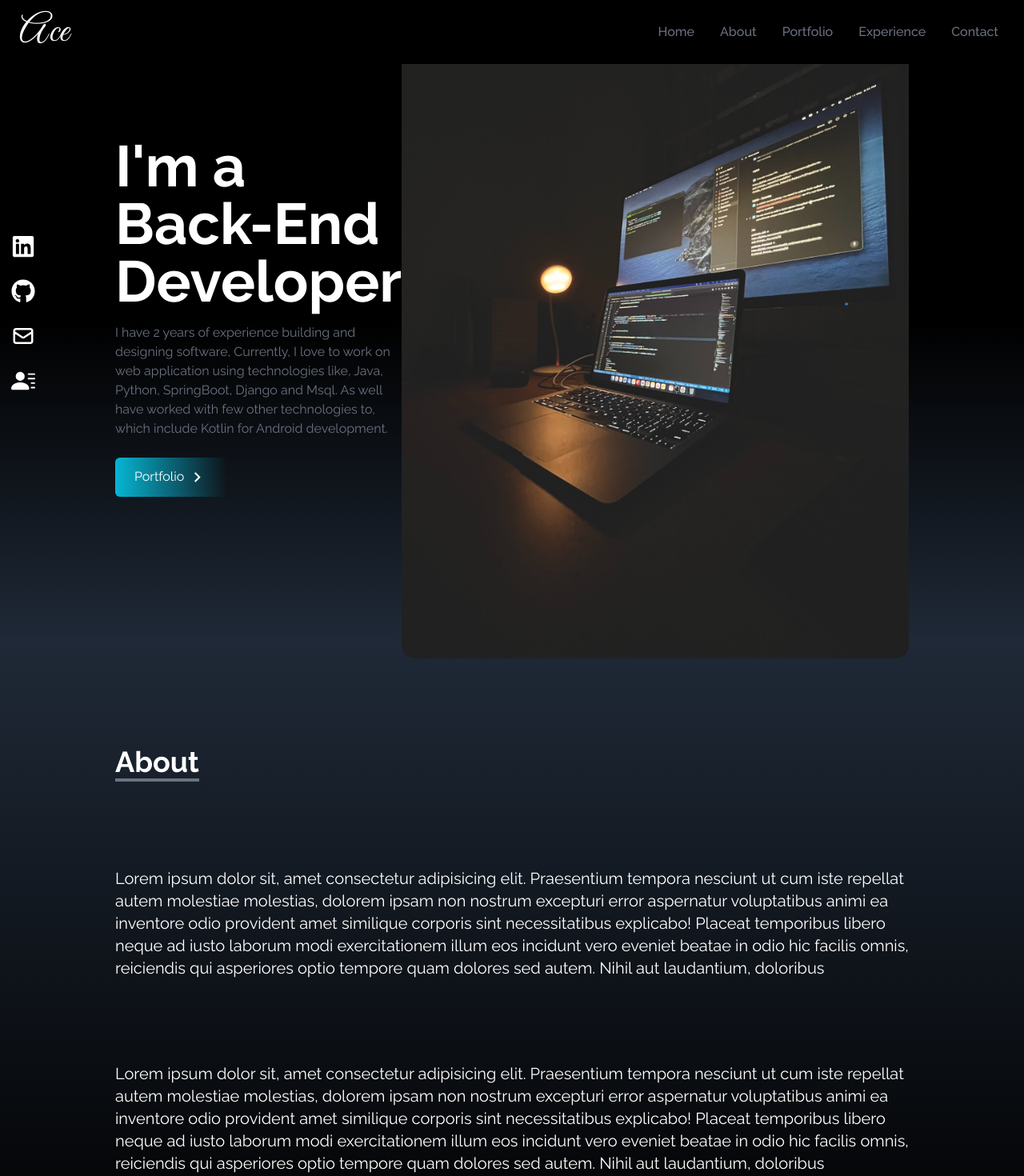
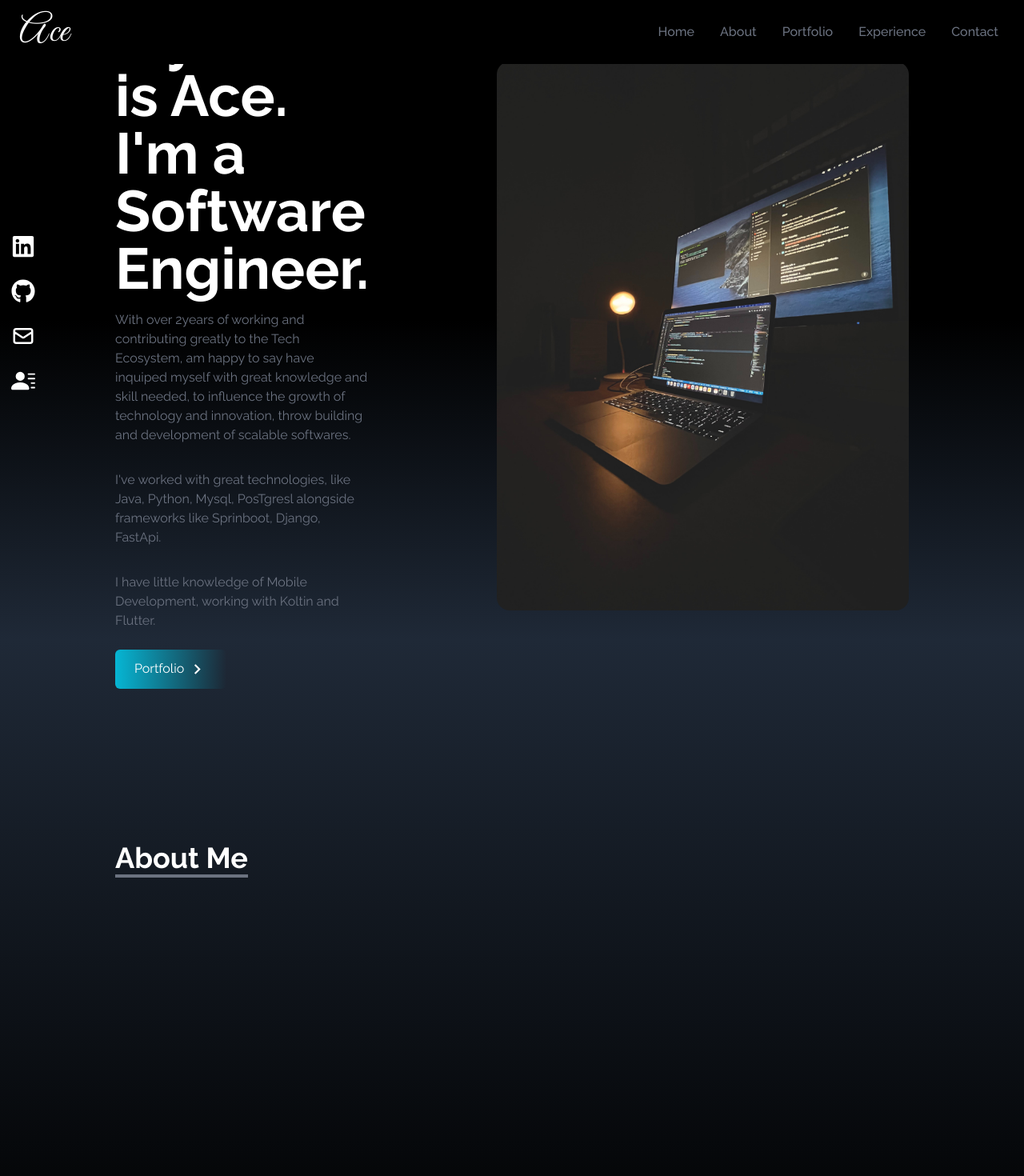
Before and after one commit to Momentwithace/My-Portfolio-With-React, a React (Create React App) app: page / in a window 1280 px wide. Shown: the top 1470 px of the page at 80% size. Built offline with nearby package versions, Linux system fonts and the light colour scheme.

Commit message:
Added note to the Home component

```diff
--- a/src/components/About.jsx
+++ b/src/components/About.jsx
@@ -9,32 +9,26 @@ const About = () => {
 
             <div className="pb-8">
                 <p className="text-4xl font-bold inline border-b-4 border-gray-500">
-                    About
+                    About Me
                 </p>
             </div>
             <p className="text-xl mt-20">
-                Lorem ipsum dolor sit, amet consectetur adipisicing elit.
-                Praesentium tempora nesciunt ut cum iste repellat autem molestiae
-                molestias, dolorem ipsam non nostrum excepturi error aspernatur
-                voluptatibus animi ea inventore odio provident amet similique
-                corporis sint necessitatibus explicabo! Placeat temporibus libero
-                neque ad iusto laborum modi exercitationem illum eos incidunt vero
-                eveniet beatae in odio hic facilis omnis, reiciendis qui asperiores
-                optio tempore quam dolores sed autem. Nihil aut laudantium, doloribus
+
+
+            </p>
+
+            <p className='text-xl mt-5'>
+
+            </p>
+
+            <p className='text-xl mt-5'>
 
             </p>
 
             <br/>
 
             <p className="text-xl mt-20">
-                Lorem ipsum dolor sit, amet consectetur adipisicing elit.
-                Praesentium tempora nesciunt ut cum iste repellat autem molestiae
-                molestias, dolorem ipsam non nostrum excepturi error aspernatur
-                voluptatibus animi ea inventore odio provident amet similique
-                corporis sint necessitatibus explicabo! Placeat temporibus libero
-                neque ad iusto laborum modi exercitationem illum eos incidunt vero
-                eveniet beatae in odio hic facilis omnis, reiciendis qui asperiores
-                optio tempore quam dolores sed autem. Nihil aut laudantium, doloribus
+
             </p>
         </div>
     </div>
--- a/src/components/Home.jsx
+++ b/src/components/Home.jsx
@@ -2,6 +2,7 @@ import React from "react"
 import Image from "../assert/portfolio/laptop.jpg"
 import {MdOutlineKeyboardArrowRight} from "react-icons/md"
 import { Link } from 'react-scroll'
+// import { FaLinkedin } from 'react-icons/fa';
 
 const Home = () => {
   return (
@@ -9,20 +10,25 @@ const Home = () => {
      via-black  to-gray-800">
 
      <div className="max-w-screen-lg mx-auto flex flex-col items-center
-      justify-center h-full px-4 md:flex-row ">
+      justify-center h-full px-4 md:flex-row  ">
 
-        <div className="flex flex-col justify-center h-full ">
+        <div className="flex flex-col justify-center h-full mt-20 mr-40 ">
             <h2 className="text-4xl sm:text-7xl font-bold text-white
             ">
-                I'm a Back-End Developer
+                My name is Ace. I'm a Software Engineer.
             </h2>
+            <p className="text-gray-500 py-4 max-w-xl">
+                With over 2years of working and contributing greatly to the Tech Ecosystem,
+                am happy to say have inquiped myself with great knowledge and skill needed,
+                to influence the growth of technology and innovation, throw building and
+                development of scalable softwares.
+            </p>
             <p className="text-gray-500 py-4 max-w-md">
-                I have 2 years of experience building and designing software,
-                Currently, I love to work on web application using technologies like,
-                Java, Python, SpringBoot, Django and Msql.
-
-                As well have worked with few other technologies to, which include
-                Kotlin for Android development.
+            I've worked with great technologies, like Java, Python, Mysql, PosTgresl alongside frameworks
+            like Sprinboot, Django, FastApi.
+            </p>
+            <p  className="text-gray-500 py-4 max-w-md" >
+            I have little knowledge of Mobile Development, working with Koltin and Flutter.
             </p>
 
             <div>
@@ -44,7 +50,7 @@ const Home = () => {
         <div>
             <img src={Image}
             alt="my profile "
-            className="rounded-2xl mx-auto w-2/3 md:w-full"/>
+            className="rounded-2xl mx-auto w-2/3 md:w-full mt-10"/>
         </div>
      </div>
     </div>
```
